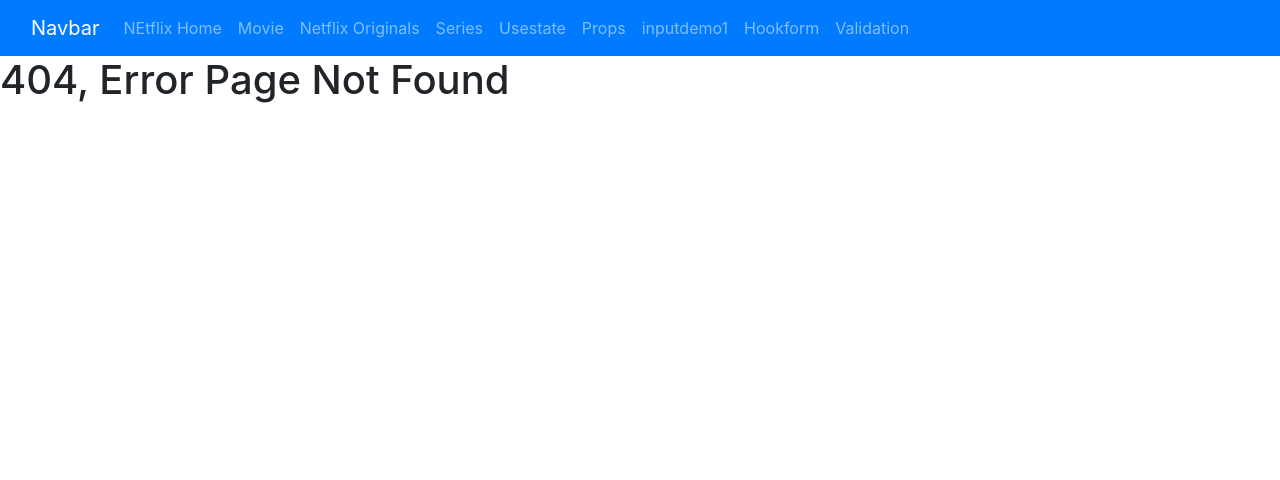
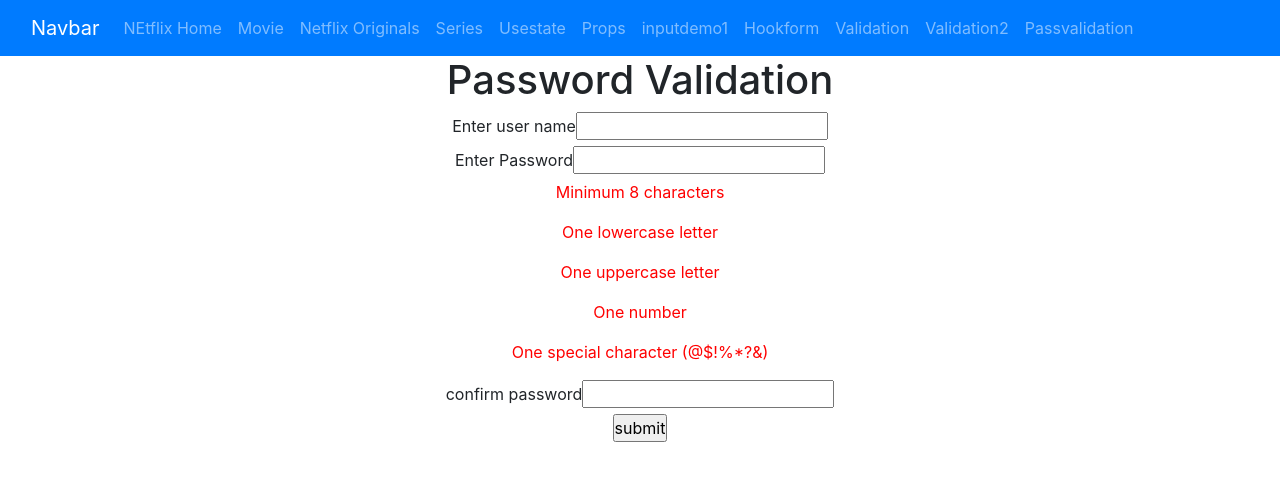
Before and after one commit to mauliveha58-cloud/Grownited, a React (Vite) app: page /Passvalidation in a window 1280 px wide. Before the commit this address had no page. Shown: the top 480 px of the page. Built offline with nearby package versions, Linux system fonts and the light colour scheme.

Commit message:
passwordvalidation

```diff
--- a/src/App.jsx
+++ b/src/App.jsx
@@ -20,6 +20,9 @@ import Props from "./components/Props";
 import Inputdemo1 from "./components/input/Inputdemo1";
 import Hookform from "./components/input/Hookform";
 import Validation from "./components/input/Validation";
+import Validation2 from "./components/input/Validation2";
+import Passvalidation from "./components/input/Passvalidation";
+
 
 
 function App() {
@@ -39,6 +42,8 @@ function App() {
            <Route path="/inputdemo" element={<Inputdemo1/>}></Route>
            <Route path="/hookform" element={<Hookform/>}></Route>
            <Route path="/validation" element={<Validation/>}></Route>
+           <Route path="/validation2" element={<Validation2/>}></Route>
+           <Route path="/Passvalidation" element={<Passvalidation/>}></Route>
            <Route path="/*" element={<Netflixeroorpage/>}></Route>
       </Routes>
 
--- a/src/components/Navbar.jsx
+++ b/src/components/Navbar.jsx
@@ -68,6 +68,16 @@ function Navbar() {
                  Validation
                 </Link>
               </li>
+              <li className="nav-item">
+                <Link className="nav-link" to="/validation2">
+                 Validation2
+                </Link>
+              </li>
+               <li className="nav-item">
+                <Link className="nav-link" to="/Passvalidation">
+                  Passvalidation
+                </Link>
+              </li>
 
 
             </ul>
--- /dev/null
+++ b/src/components/input/Passvalidation.jsx
@@ -0,0 +1,97 @@
+import React from 'react'
+import { useForm } from 'react-hook-form'
+
+
+function Passvalidation() {
+
+   const {register,handleSubmit,formState:{errors},watch}=useForm({mode:"all"});
+
+    const password = watch("password","");
+
+
+   const validation={
+       username:{
+            required:{
+                value:true,
+                message:"name is required"
+            },
+       },
+       password:{
+           required:{
+               value:true,
+                message:"password is required"
+           },
+           pattern:{
+              value:/^(?=.*[a-z])(?=.*[A-Z])(?=.*\d)(?=.*[@$!%*?&]).{8,}$/,
+            //   message:"password must contain 8 characters,one uppercase,one lowercase,one number and one special character"
+           },
+       },
+
+       confpass:{
+         required: {
+            value: true,
+            message: "confirm password is required*",
+         },
+         validate:(params)=>{
+             return params == password || "confirm password not matched*"
+         },
+      },
+   }
+
+
+   const submithandler = (data) => {
+    console.log(data);
+   }
+
+  return (
+    <div style={{textAlign:'center'}}>
+      <h1>Password Validation</h1>
+      <form onSubmit={handleSubmit(submithandler)}>
+
+         <div>
+            <label>Enter user name</label>
+            <input type="text" {...register("username",validation.username)}></input>
+            {errors.username?.message}
+         </div>
+
+         <div>
+            <label>Enter Password</label>
+            <input type="text"{...register("password",validation.password)}></input>
+            {errors.password?.message}
+         </div>
+
+         <div>
+          <p style={{ color: password.length >= 8  ? "green" : "red" }}>
+             Minimum 8 characters
+          </p>
+          <p style={{ color:password.match(/[a-z]/) ? "green" : "red" }}>
+            One lowercase letter
+          </p>
+          <p style={{ color:password.match(/[A-Z]/) ? "green" : "red" }}>
+            One uppercase letter
+          </p>
+          <p style={{ color: password.match(/\d/) ? "green" : "red" }}>
+            One number
+          </p>
+          <p style={{ color: password.match(/[@$!%*?&]/) ? "green" : "red" }}>
+            One special character (@$!%*?&)
+          </p>
+        </div>
+
+            <div>
+                <label>confirm password</label>
+                <input type="text"{...register("confirmpass",validation.confpass)}></input>
+                {errors.confirmpass?.message}
+            </div>
+
+          <div>
+            <input type="submit" value="submit"></input>
+          </div>
+
+      </form>
+
+    </div>
+  )
+}
+
+export default Passvalidation
--- a/src/components/input/Validation.jsx
+++ b/src/components/input/Validation.jsx
@@ -1,5 +1,7 @@
 import React from 'react'
 import { useForm } from 'react-hook-form';
+
+
 
 function Validation() {
    const{register,handleSubmit,formState:{errors}}=useForm();
@@ -66,7 +68,7 @@ function Validation() {
 
         <div>
           <label>Email</label>
-          <input type="password"{...register("email",{required:{value:true,message:"please enter email*"}})}></input>
+          <input type="email"{...register("email",{required:{value:true,message:"please enter email*"}})}></input>
           {errors.email?.message}
         </div>
 
@@ -74,6 +76,7 @@ function Validation() {
           <input type="submit" value="submit"  ></input>
         </div>
       </form>
+
     </div>
   )
 }
--- /dev/null
+++ b/src/components/input/Validation2.jsx
@@ -0,0 +1,88 @@
+import React from 'react'
+import { useForm } from 'react-hook-form'
+
+function Validation2() {
+  const {register,handleSubmit,formState:{errors}}=useForm({mode:"all"});
+
+      const validation={
+         namevalidation:{
+            required:{
+                value:true,
+                message:"name is required"
+            },
+         },
+         contactvalidation:{
+            required:{
+               value:true,
+               message:"contact is required"
+            },
+            pattern:{
+                value:/[6-9]{1}[0-9]{9}/,
+                message:"invalid contact number"
+            },
+         },
+         promoCodeValidator:{
+            required:{
+                value:true,
+                message:"promocode is required"
+            },
+            validate:(param)=>{
+               return param == "123" || "invalid promocode"
+            },
+         },
+         hobbiesValidator:{
+            required:{
+                value:true,
+                message:"select hobbies"
+            },
+            validate:(param)=>{
+                return param?.length>=2 ||"select at least 2 hobbies"
+            }
+         },
+
+      }
+
+      const submithandler=(data)=>{
+        console.log(data);
+      }
+
+  return (
+    <div style={{textAlign:'center'}}>
+      <h2>Validation2 Component</h2>
+        <form onSubmit={handleSubmit(submithandler)}>
+
+            <div>
+                <label>enter the name</label>
+                <input type="text" {...register("name",validation.namevalidation)}></input>
+                {errors.name?.message}
+            </div>
+
+              <div>
+                <label>contact</label>
+                <input type="text" {...register("contact",validation.contactvalidation)}></input>
+                {errors.contact?.message}
+              </div>
+
+              <div>
+                <label>Promocode</label>
+                 <input type='text' {...register("promocode",validation.promoCodeValidator)}></input>
+                {errors.promocode?.message}
+              </div>
+
+             <div>
+                <label>Hobbies</label>
+                 Cricket:<input type='checkbox' {...register("hobbies",validation.hobbiesValidator)} value="cricket"></input>
+                    Travel:<input type='checkbox' {...register("hobbies",validation.hobbiesValidator)} value="travel"></input>
+                    Scrolling:<input type='checkbox' {...register("hobbies",validation.hobbiesValidator)} value="scrolling"></input>
+                 {errors.hobbies?.message}
+             </div>
+
+            <div>
+                <input type="submit" value="submit"></input>
+            </div>
+        </form>
+    </div>
+  )
+}
+
+export default Validation2
```
